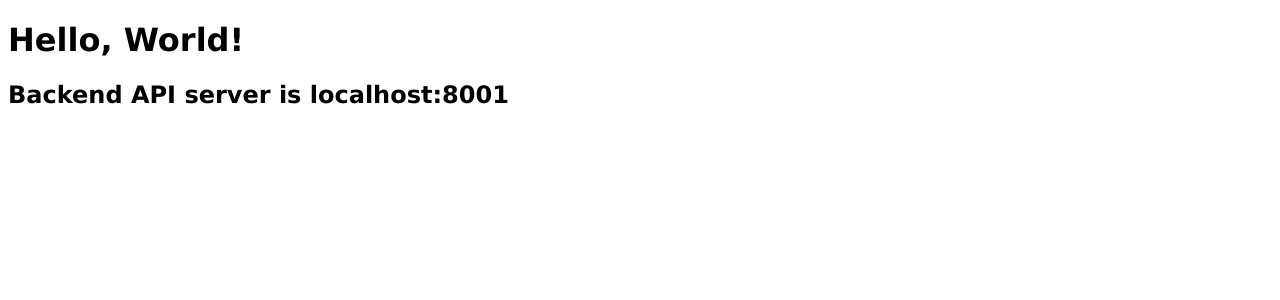
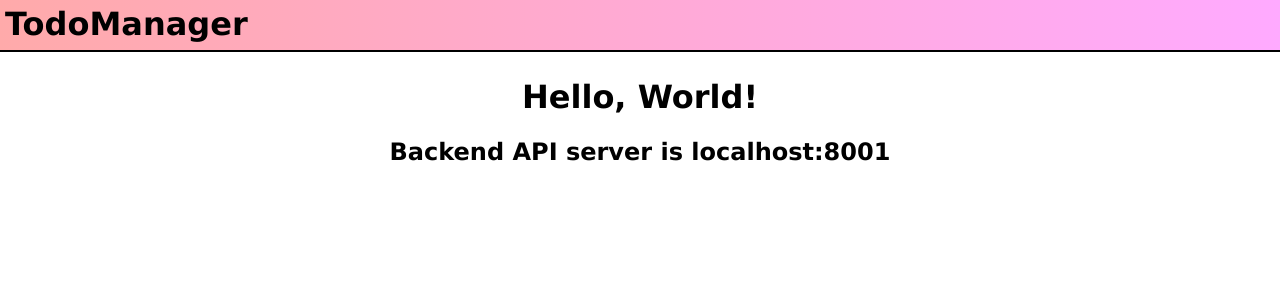
Before and after one commit to W1nd0w55/TodoManager, a Django app: page / in a window 1280 px wide. Shown: the top 300 px of the page. Run offline with Django 5.2, Linux system fonts and the light colour scheme.

Commit message:
added styles

```diff
--- a/frontend/static/css/main.css
+++ b/frontend/static/css/main.css
@@ -1,4 +1,24 @@
+body
+{
+    font-family: Verdana, Geneva, Tahoma, sans-serif;
+    margin: 0;
+}
+
+header, main, footer
+{
+    padding: 5px;
+}
+
+header
+{
+    height: 40px;
+    background-image: linear-gradient(to right, #faa, #faf);
+    width: auto;
+    top: 0px;
+    border-bottom: 2px solid black;
+}
+
 main
 {
-    font-family: Verdana, Geneva, Tahoma, sans-serif;
+    text-align: center;
 }
--- a/frontend/web/templates/base.html
+++ b/frontend/web/templates/base.html
@@ -1,19 +1,16 @@
-{% load static %}
 <!doctype html>
 <html>
     <head>
         <meta charset="utf-8">
         <meta name="viewport" content="width: device-width, initial-scale: 1">
-        <link rel="stylesheet" href="{% static 'css/main.css' %}"
+        <link rel="stylesheet" href="/static/css/main.css"
         {% block title %}{% endblock %}
     </head>
     <body>
         <header>
+            <h1 style="margin: 0px">TodoManager</h1>
         </header>
-        <main>
-            {% block main %}
-            {% endblock %}
-        </main>
+        <main>{% block main %}{% endblock %}</main>
         <footer>
         </footer>
     </body>
```
